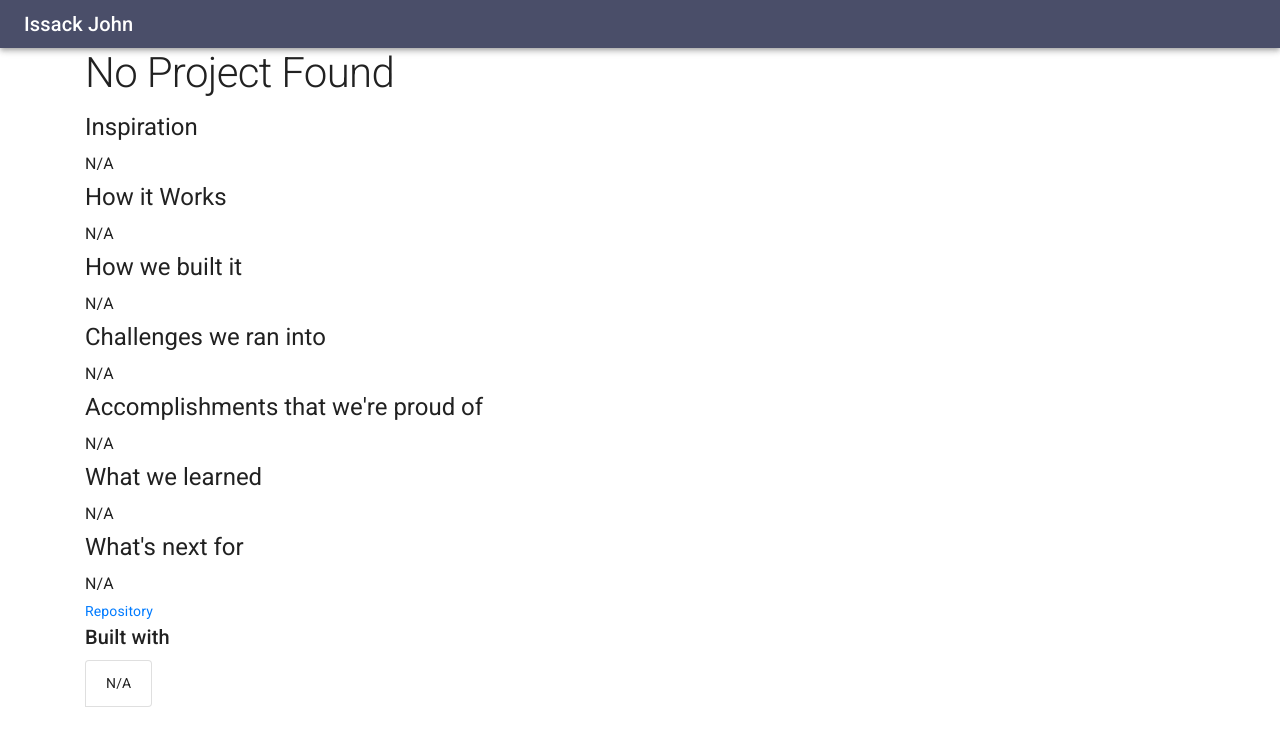
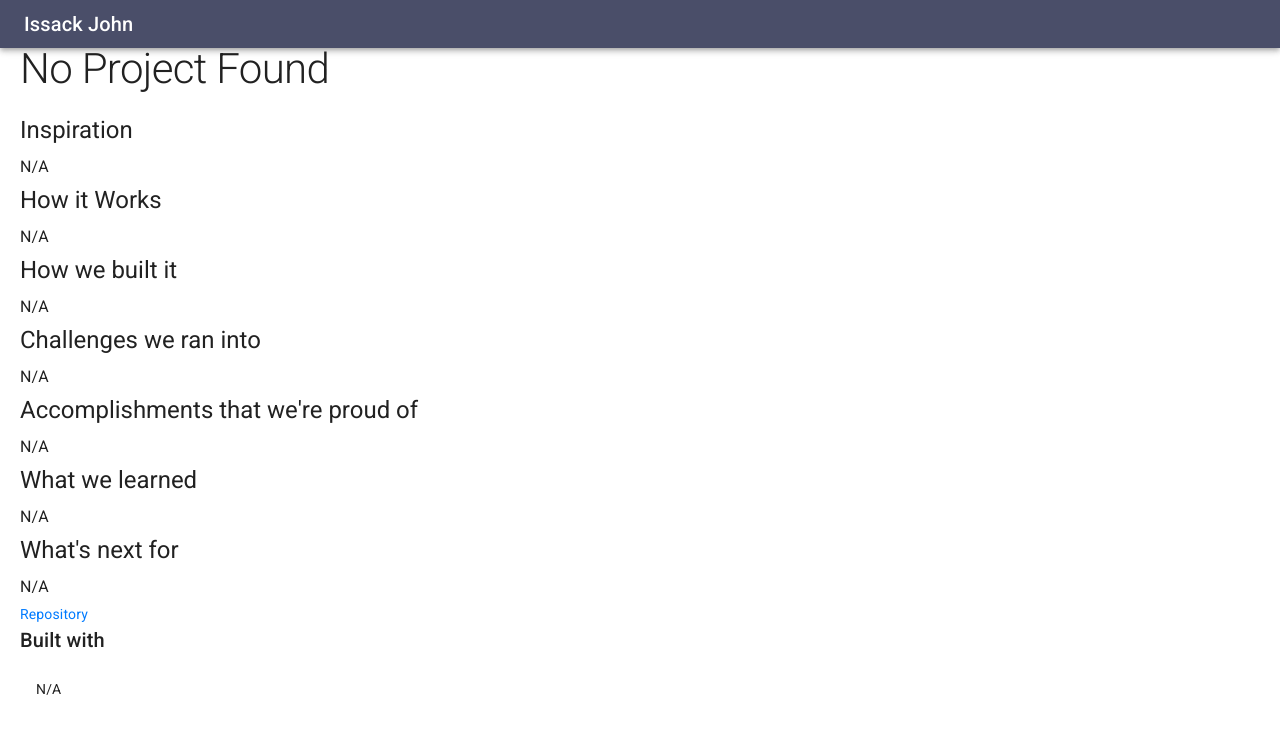
Before and after one commit to issackj1/react-site, a React (Create React App) app: page /project/1 in a window 1280 px wide. Shown: the top 746 px of the page. Built offline with nearby package versions, Linux system fonts and the light colour scheme.

Commit message:
removing use of bootstrap from project

```diff
--- a/src/components/Project.tsx
+++ b/src/components/Project.tsx
@@ -1,9 +1,8 @@
 import React from 'react';
-import { Col, Container, ListGroup, Row } from "react-bootstrap";
 import { SimpleNavBar } from "./SimpleNavBar";
 import { useParams } from "react-router-dom";
 import { HackathonOne, HackathonTwo, NoProject, ProjectOne, ProjectTwo } from "../constants";
-import { Typography } from "@material-ui/core";
+import { Container, Grid, List, ListItem, Typography } from "@material-ui/core";
 import { makeStyles } from "@material-ui/core/styles";
 
 interface Props {
@@ -54,8 +53,11 @@ export const Project: React.FC<Props> = () => {
 	return (<div>
 		<SimpleNavBar/>
 		<Container>
-			<Row>
-				<Col>
+			<Grid
+				container
+				direction={ "column" }
+				spacing={ 1 }
+			>
 				<Typography variant={ "h1" } className={ classes.title } color="textPrimary"
 				            gutterBottom>{ title } { year }</Typography>
 				<Typography variant={ "h6" } color="textSecondary" gutterBottom>{ date } { location }</Typography>
@@ -84,11 +86,10 @@ export const Project: React.FC<Props> = () => {
 				   target={ "_blank" }>Repository</a>
 
 				<Typography variant={ "h6" } gutterBottom>Built with</Typography>
-					<ListGroup horizontal>
-						{ technologies.map((name: React.ReactNode) => <ListGroup.Item>{ name }</ListGroup.Item>) }
-					</ListGroup>
-				</Col>
-			</Row>
+				<List>
+					{ technologies.map((name: React.ReactNode) => <ListItem>{ name }</ListItem>) }
+				</List>
+			</Grid>
 		</Container>
 	</div>)
 };
--- a/src/components/forms/GetAllCubes.tsx
+++ b/src/components/forms/GetAllCubes.tsx
@@ -3,8 +3,7 @@ import React, { useState } from 'react';
 import { Field, Form, Formik } from "formik";
 import * as Yup from 'yup';
 import { TextField } from "formik-material-ui";
-import { Button } from "@material-ui/core";
-import { Col, Row } from "react-bootstrap";
+import { Button, Grid, Typography } from "@material-ui/core";
 
 interface Props {
 
@@ -51,13 +50,16 @@ export const GetAllCubes: React.FC<Props> = (props) => {
 	};
 
 	return (
-		<>
-			<Row>
-				<Col>
+		<Grid
+			container
+			direction={ "column" }
+			spacing={ 1 }>
+			<Grid container item xs={ 12 }>
+				<Typography variant={ "body1" } align={ "center" }>
 					{ response }
-				</Col>
-			</Row>
-			<Formik
+				</Typography>
+			</Grid>
+			<Grid container item xs={ 12 } sm={ 12 }><Formik
 				initialValues={ { productId: '' } }
 				validationSchema={ schema }
 				onSubmit={ (values, { setSubmitting }) => {
@@ -77,6 +79,7 @@ export const GetAllCubes: React.FC<Props> = (props) => {
 					</Form>
 				) }
 			</Formik>
-		</>
+			</Grid>
+		</Grid>
 	);
 };
--- a/src/components/forms/SignUpForm.tsx
+++ b/src/components/forms/SignUpForm.tsx
@@ -3,7 +3,6 @@ import { Field, Form, Formik } from "formik";
 import * as Yup from 'yup';
 import { TextField } from 'formik-material-ui';
 import { Button, Link } from "@material-ui/core";
-import { Col } from "react-bootstrap";
 
 interface Props {
 	handleSubmit: (username: string, email: string, password: string) => any
@@ -56,11 +55,9 @@ export const SignUpForm: React.FC<Props> = (props) => {
 					       variant="outlined"/>
 					<Button type={ "submit" } variant="contained" disabled={ isSubmitting }
 					        color="primary">Register</Button>
-					<Col>
-						<Link component={ "button" } onClick={ toggleSignUp }>
-							Already have an account? Log In
-						</Link>
-					</Col>
+					<Link component={ "button" } onClick={ toggleSignUp }>
+						Already have an account? Log In
+					</Link>
 				</Form>
 			) }
 		</Formik>
```
Lines whose indentation alone changed are shown as unchanged.
